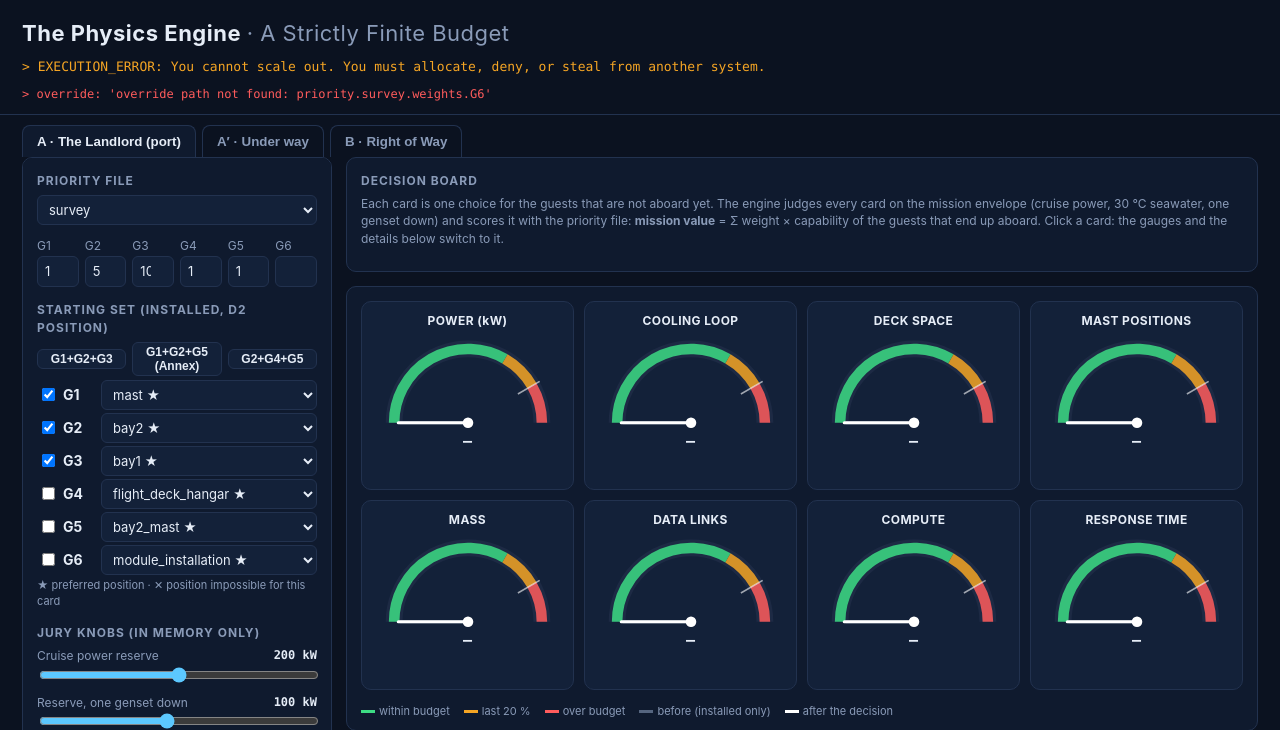
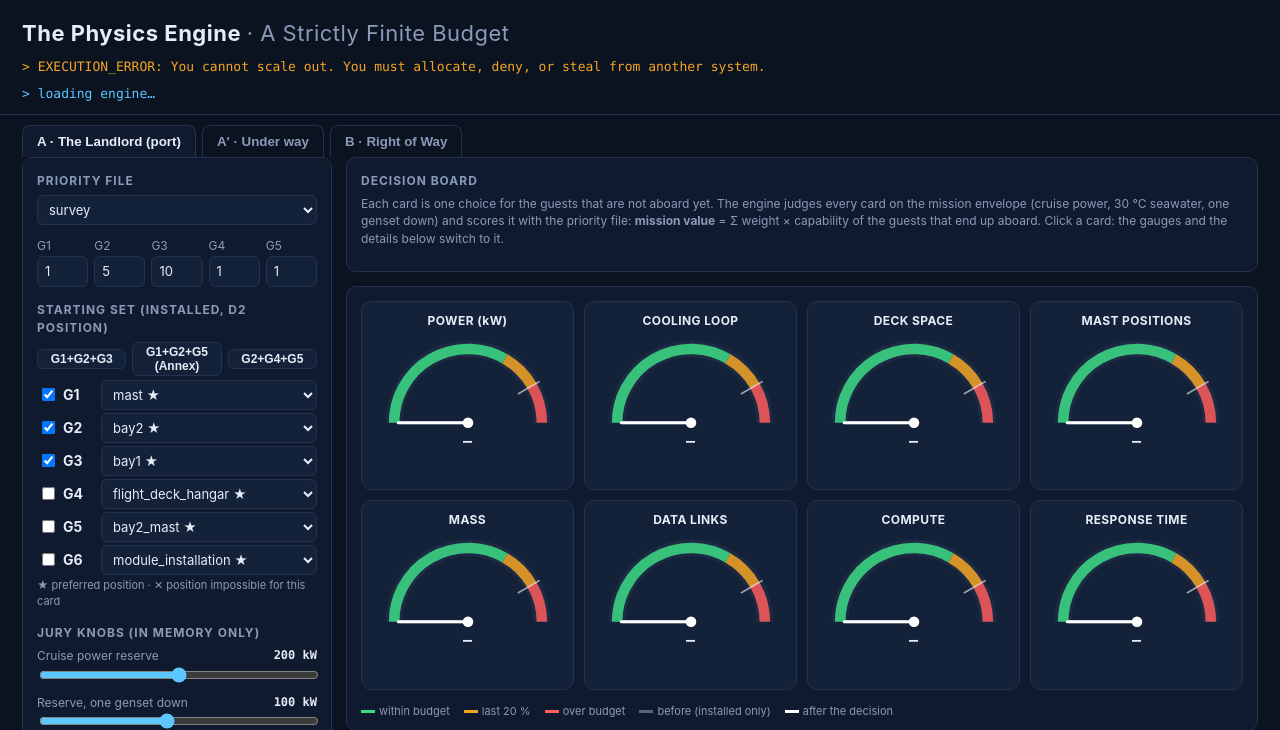
Before and after one commit to Ed-E122705/Maritime_Hackathon, a Flask app: page / in a window 1280 px wide. Shown: the top 730 px of the page. Run offline with Flask 3, Linux system fonts and the light colour scheme.

Commit message:
Fix dashboard 400 by excluding unconfigured G6 priority overrides

```diff
--- a/dashboard/templates/index.html
+++ b/dashboard/templates/index.html
@@ -406,12 +406,19 @@ function readA(){
 }
 function weightOverrides(){
   const p = $("#pri").value, out = [];
-  $$("#weights input").forEach(i=>{ if (+i.value !== META.priorities[p][i.dataset.g]) out.push(`priority.${p}.weights.${i.dataset.g}=${i.value}`); });
+  $("#weights input").forEach(i=>{
+    const baseline = META.priorities[p][i.dataset.g];
+    // G6 is an independently monitored custom guest without a declared
+    // mission-priority weight. Never manufacture a priority override for it.
+    if (baseline !== undefined && +i.value !== baseline)
+      out.push(`priority.${p}.weights.${i.dataset.g}=${i.value}`);
+  });
   return out;
 }
 function renderWeights(){
   const p = $("#pri").value;
-  $("#weights").innerHTML = GUESTS.map(g=>`<div><label>${g}</label><input type="number" min="0" max="20" step="1" data-g="${g}" value="${META.priorities[p][g]}"></div>`).join("");
+  $("#weights").innerHTML = GUESTS.filter(g => META.priorities[p][g] !== undefined)
+    .map(g=>`<div><label>${g}</label><input type="number" min="0" max="20" step="1" data-g="${g}" value="${META.priorities[p][g]}"></div>`).join("");
   $$("#weights input").forEach(i=>i.addEventListener("input", schedule));
 }
 function renderInstalled(inst){
@@ -677,7 +684,12 @@ function switchTab(t){
   buildKnobs($("#knobsA"), KNOBS_A); buildKnobs($("#knobsB"), KNOBS_B);
   segs("#crewA"); segs("#crewB");
   $("#pri").addEventListener("change", ()=>{ renderWeights(); $("#defaults").innerHTML=""; schedule(); });
-  $("#priB").addEventListener("change", ()=>{ $("#weightsB").textContent = "weights " + GUESTS.map(g=>`${g}:${META.priorities[$("#priB").value][g]}`).join(" "); schedule(); });
+  $("#priB").addEventListener("change", ()=>{
+    const weights = META.priorities[$("#priB").value];
+    $("#weightsB").textContent = "weights " + GUESTS.filter(g => weights[g] !== undefined)
+      .map(g=>`${g}:${weights[g]}`).join(" ");
+    schedule();
+  });
   $("#priB").dispatchEvent(new Event("change"));
   ["#cand","#spd","#course","#deck","#sea","#wind"].forEach(id=>$(id).addEventListener("change", schedule));
   $("#swap").addEventListener("change", ()=>{ loadScenario($("#swap").checked?"A_prime_drone_swap":"A_prime_underway"); schedule(); });
```
